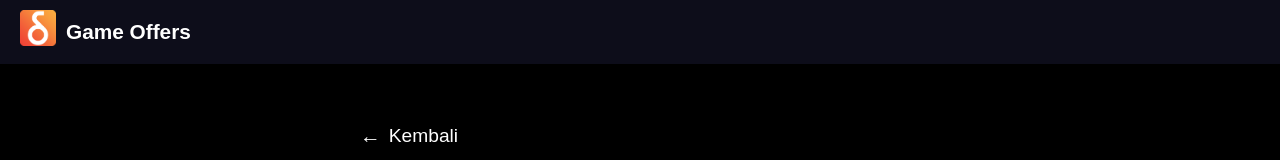
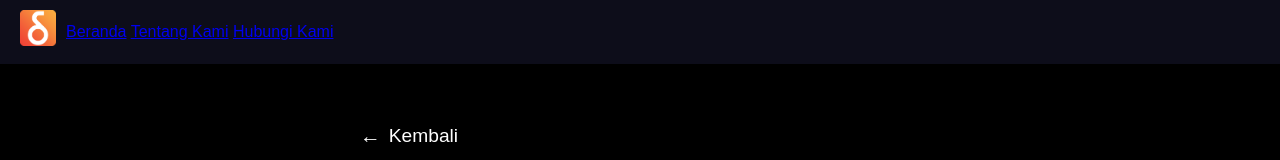
Before and after one commit to dwimjpurnomo/dwimjpurnomo.github.io, a plain HTML site: page game-site/game-detail.html in a window 1280 px wide. Shown: the top 160 px of the page. Drawn offline with Linux system fonts and the light colour scheme.

Commit message:
Update game-detail.html

```diff
--- a/game-site/game-detail.html
+++ b/game-site/game-detail.html
@@ -7,12 +7,18 @@
   <link rel="stylesheet" href="style.css" />
 </head>
 <body class="game-detail-page">
+
   <div class="toolbar">
-    <a href="index.html">
+    <a href="index.html" class="logo-link">
       <img src="dmvs7.png" alt="Logo" class="site-logo" />
     </a>
-    <span class="site-title">Game Offers</span>
+    <div class="nav-links">
+      <a href="index.html">Beranda</a>
+      <a href="about.html">Tentang Kami</a>
+      <a href="contact.html">Hubungi Kami</a>
+    </div>
   </div>
+
   <div class="container">
     <button id="back-button" onclick="goBack()">Kembali</button>
 
```
